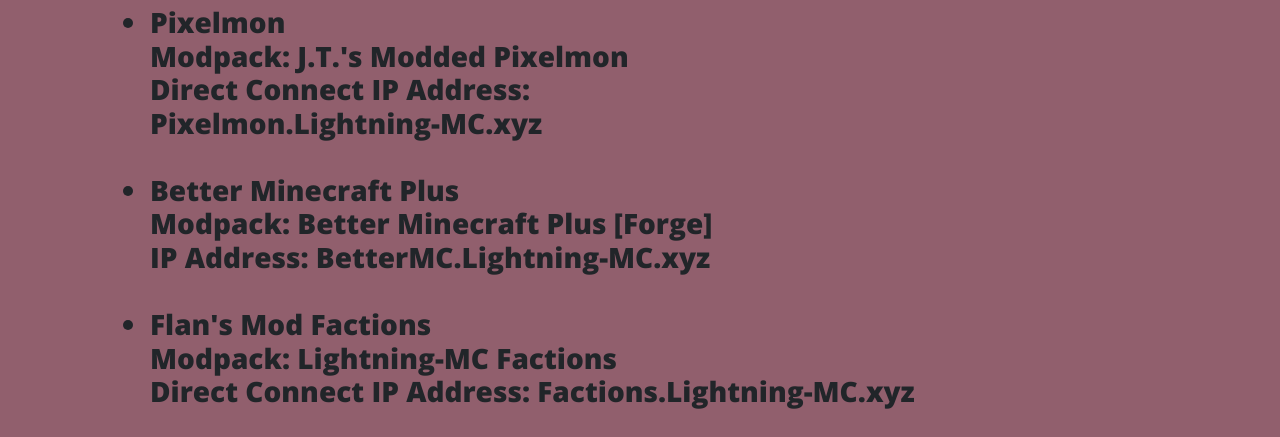
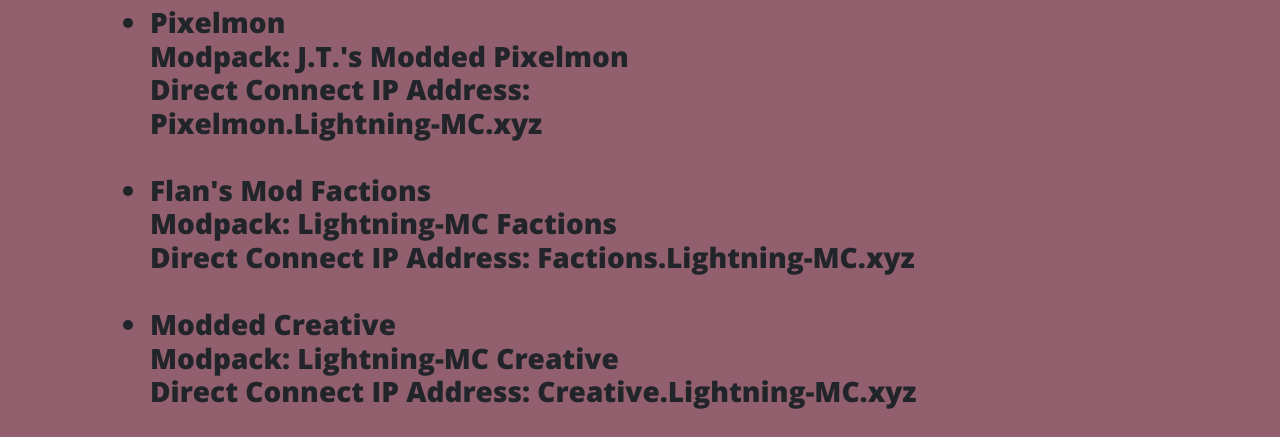
Before and after one commit to Lightning-MC/Lightning-Mc.github.io, a website: page index.html in a window 1280 px wide. Shown: the part 1319-1756 px from the top of the page. Drawn offline with nearby package versions, Linux system fonts and the light colour scheme.

Commit message:
Removed Bettermcplus

```diff
--- a/index.html
+++ b/index.html
@@ -81,8 +81,6 @@
                         <ul>
                                     <li><b>Pixelmon</b><br> Modpack: <a href="https://www.technicpack.net/modpack/modded-pixelmon-generations.1776995">J.T.'s Modded Pixelmon</a>  <br>Direct Connect IP Address: <b><br>Pixelmon.Lightning-MC.xyz</b></li>
                                     <br>
-                                    <li><b>Better Minecraft Plus</b><br> Modpack: Better Minecraft Plus [Forge] <br>IP Address: <b>BetterMC.Lightning-MC.xyz</b></li>
-                                    <br>
                                     <li><b>Flan's Mod Factions</b><br> Modpack: Lightning-MC Factions <br>Direct Connect IP Address: <b>Factions.Lightning-MC.xyz</b></li>
                                     <br>
                                     <li><b>Modded Creative</b><br> Modpack: Lightning-MC Creative<br>Direct Connect IP Address: <b>Creative.Lightning-MC.xyz</b></li>
```
